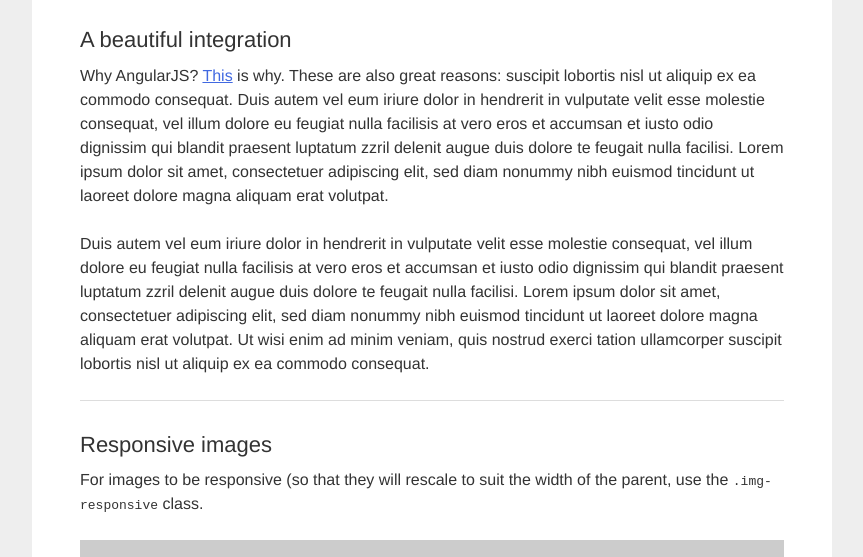
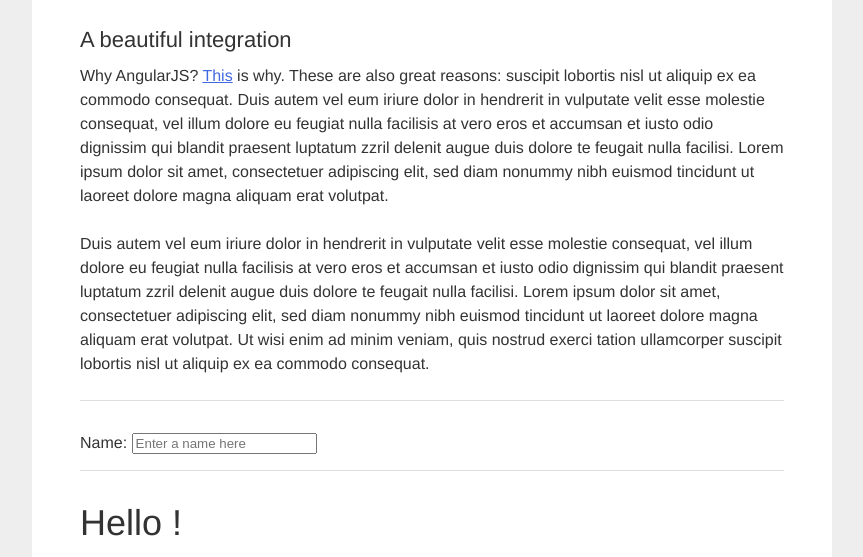
Before and after one commit to sharniw/angular-test, a plain HTML site: page index.html in a window 1280 px wide. Shown: the part 233-790 px from the top of the page, without its empty margins (208-1071 px from the left). Drawn offline with nearby package versions, Linux system fonts and the light colour scheme; placeholder pictures from the web are drawn by us.

Commit message:
Update index.html

```diff
--- a/index.html
+++ b/index.html
@@ -1,14 +1,16 @@
 <!DOCTYPE html>
-<html lang="en">
+<html lang="en" ng-app>
 <head>
   <meta charset="utf-8"/>
   <title>Angular Test</title>
   <meta name="viewport" content="width=device-width, initial-scale=1">
-	<meta name="Description" lang="en" content="A test for Angular JS">
-	<meta name="author" content="Sharni W">
-	<meta name="robots" content="index, follow">
+  <meta name="Description" lang="en" content="A test for Angular JS">
+  <meta name="author" content="Sharni W">
+  <meta name="robots" content="index, follow">
 
   <link rel="stylesheet" type="text/css" href="main.css">
+
+  <script src="https://ajax.googleapis.com/ajax/libs/angularjs/1.5.8/angular.min.js"></script>
 
 </head>
 
@@ -35,6 +37,13 @@
 					<p>Why AngularJS? <a href="#">This</a> is why. These are also great reasons: suscipit lobortis nisl ut aliquip ex ea commodo consequat. Duis autem vel eum iriure dolor in hendrerit in vulputate velit esse molestie consequat, vel illum dolore eu feugiat nulla facilisis at vero eros et accumsan et iusto odio dignissim qui blandit praesent luptatum zzril delenit augue duis dolore te feugait nulla facilisi. Lorem ipsum dolor sit amet, consectetuer adipiscing elit, sed diam nonummy nibh euismod tincidunt ut laoreet dolore magna aliquam erat volutpat.</p>
 					<p>Duis autem vel eum iriure dolor in hendrerit in vulputate velit esse molestie consequat, vel illum dolore eu feugiat nulla facilisis at vero eros et accumsan et iusto odio dignissim qui blandit praesent luptatum zzril delenit augue duis dolore te feugait nulla facilisi. Lorem ipsum dolor sit amet, consectetuer adipiscing elit, sed diam nonummy nibh euismod tincidunt ut laoreet dolore magna aliquam erat volutpat. Ut wisi enim ad minim veniam, quis nostrud exerci tation ullamcorper suscipit lobortis nisl ut aliquip ex ea commodo consequat.</p>
 					<hr>
+
+					 <div>
+      					<label>Name:</label>
+      					<input type="text" ng-model="yourName" placeholder="Enter a name here">
+      					<hr>
+      					<h1>Hello {{yourName}}!</h1>
+    					</div>
 
 					<!-- Responsive images -->
 					<h3>Responsive images</h3>
```
